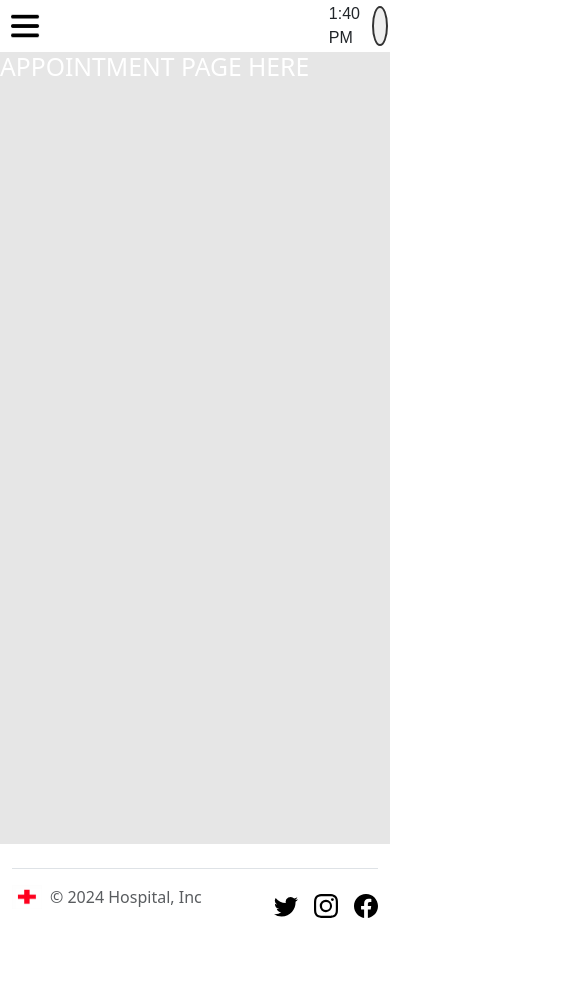
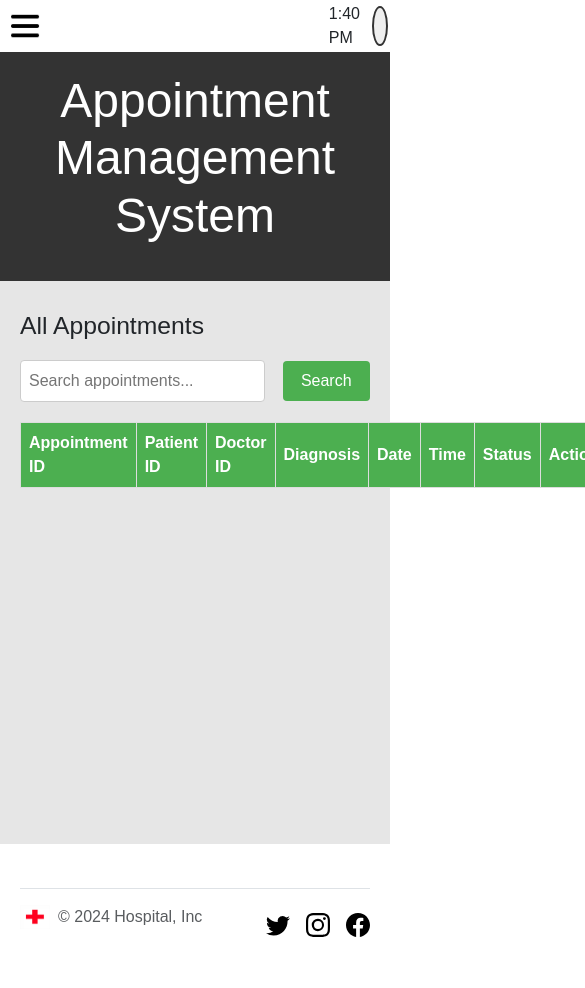
Before and after one commit to kazmisohail/HospitalAdmin, a plain HTML site: page htmlpages/appointment.html in a window 390 px wide. Shown: the top 988 px of the page, 585 px wide, since content can reach past the window. Before the commit the page ends 965 px from the top, so only its background shows below. Drawn offline with Linux system fonts and the light colour scheme.

Commit message:
mawiz wale pages added

```diff
--- /dev/null
+++ b/css/appointment.css
@@ -0,0 +1,66 @@
+/* CSS styles for the layout */
+body {
+    font-family: Arial, sans-serif;
+    margin: 0;
+    padding: 0;
+}
+
+header {
+    background-color: #333;
+    color: #fff;
+    padding: 20px;
+    text-align: center;
+}
+
+.container {
+    margin: 20px auto;
+    max-width: 800px;
+    padding: 0 20px;
+}
+
+h2 {
+    margin-top: 30px;
+}
+
+form {
+    margin-top: 20px;
+    display: flex;
+    justify-content: space-between;
+    align-items: center;
+}
+
+input[type="text"] {
+    width: 70%;
+    padding: 8px;
+    border: 1px solid #ccc;
+    border-radius: 4px;
+    box-sizing: border-box;
+}
+
+input[type="submit"] {
+    width: 25%;
+    padding: 8px;
+    background-color: #4CAF50;
+    color: white;
+    border: none;
+    border-radius: 4px;
+    cursor: pointer;
+}
+
+table {
+    width: 100%;
+    border-collapse: collapse;
+    margin-top: 20px;
+}
+
+th,
+td {
+    border: 1px solid #ddd;
+    padding: 8px;
+    text-align: left;
+}
+
+th {
+    background-color: #4CAF50;
+    color: white;
+}
--- /dev/null
+++ b/css/doctors.css
@@ -0,0 +1,56 @@
+ /* CSS styles for the layout */
+ body {
+    font-family: Arial, sans-serif;
+    margin: 0;
+    padding: 0;
+}
+header {
+    background-color: #333;
+    color: #fff;
+    padding: 20px;
+    text-align: center;
+}
+.container {
+    margin: 20px auto;
+    max-width: 800px;
+    padding: 0 20px;
+}
+h2 {
+    margin-top: 30px;
+}
+form {
+    margin-top: 20px;
+    display: flex;
+    justify-content: space-between;
+    align-items: center;
+}
+input[type="text"] {
+    width: 70%;
+    padding: 8px;
+    border: 1px solid #ccc;
+    border-radius: 4px;
+    box-sizing: border-box;
+}
+input[type="submit"] {
+    width: 25%;
+    padding: 8px;
+    background-color: #4CAF50;
+    color: white;
+    border: none;
+    border-radius: 4px;
+    cursor: pointer;
+}
+table {
+    width: 100%;
+    border-collapse: collapse;
+    margin-top: 20px;
+}
+th, td {
+    border: 1px solid #ddd;
+    padding: 8px;
+    text-align: left;
+}
+th {
+    background-color: #4CAF50;
+    color: white;
+}
--- a/css/light-mode.css
+++ b/css/light-mode.css
@@ -48,7 +48,7 @@ body {
 }
 
 .notification-header {
-    background-color: #007bff;
+    background-color: #62aeff;
 }
 
 .card-1 {
--- /dev/null
+++ b/css/patients.css
@@ -0,0 +1,66 @@
+/* CSS styles for the layout */
+body {
+    font-family: Arial, sans-serif;
+    margin: 0;
+    padding: 0;
+}
+
+header {
+    background-color: #333;
+    color: #fff;
+    padding: 20px;
+    text-align: center;
+}
+
+.container {
+    margin: 20px auto;
+    max-width: 800px;
+    padding: 0 20px;
+}
+
+h2 {
+    margin-top: 30px;
+}
+
+form {
+    margin-top: 20px;
+    display: flex;
+    justify-content: space-between;
+    align-items: center;
+}
+
+input[type="text"] {
+    width: 70%;
+    padding: 8px;
+    border: 1px solid #ccc;
+    border-radius: 4px;
+    box-sizing: border-box;
+}
+
+input[type="submit"] {
+    width: 25%;
+    padding: 8px;
+    background-color: #4CAF50;
+    color: white;
+    border: none;
+    border-radius: 4px;
+    cursor: pointer;
+}
+
+table {
+    width: 100%;
+    border-collapse: collapse;
+    margin-top: 20px;
+}
+
+th,
+td {
+    border: 1px solid #ddd;
+    padding: 8px;
+    text-align: left;
+}
+
+th {
+    background-color: #4CAF50;
+    color: white;
+}
--- a/htmlpages/appointment.html
+++ b/htmlpages/appointment.html
@@ -15,10 +15,8 @@
     <link rel="stylesheet" href="../css/nav.css">
     <link rel="stylesheet" href="../css/menu.css">
     <link rel="stylesheet" href="../css/notification.css">
-    <link rel="stylesheet" href="../css/cards.css">
-    <link rel="stylesheet" href="../css/table.css">
-    <link rel="stylesheet" href="../css/control.css">
     <link rel="stylesheet" href="../css/settings.css">
+    <link rel="stylesheet" href="../css/appointment.css">
     <link id="themeStylesheet" rel="stylesheet" href="../css/light-mode.css">
 </head>
 
@@ -136,8 +134,29 @@
                 </div>
             </div>
 
-            <h2 class="text-white">APPOINTMENT PAGE HERE</h2>
-            <!-- WORK HERE -->
+            <header>
+                <h1>Appointment Management System</h1>
+            </header>
+            <div class="container">
+                <h2>All Appointments</h2>
+                <form id="searchForm">
+                    <input type="text" id="searchInput" placeholder="Search appointments...">
+                    <input type="submit" value="Search">
+                </form>
+                <table id="appointmentTable">
+                    <tr>
+                        <th>Appointment ID</th>
+                        <th>Patient ID</th>
+                        <th>Doctor ID</th>
+                        <th>Diagnosis</th>
+                        <th>Date</th>
+                        <th>Time</th>
+                        <th>Status</th>
+                        <th>Actions</th>
+                    </tr>
+                    <!-- Appointment data will be dynamically inserted here -->
+                </table>
+            </div>
 
         </div>
 
--- a/js/dashboard.js
+++ b/js/dashboard.js
@@ -1,3 +1,6 @@
+let menuState = localStorage.getItem('menuState') || "0";
+let viewMode = localStorage.getItem('viewMode') || "0";
+
 // Function to open a specific tab
 function openTab(evt, tabName) {
     var i, tabcontent, tablinks;
@@ -16,14 +19,10 @@ function openTab(evt, tabName) {
     evt.currentTarget.className += " active";
 }
 
-// Open default tab on page load
-document.getElementById("defaultOpen").click();
-
+// For all pages
 function home() {
     window.location.href = './dashboard.html';
 }
-
-// For all pages
 function doctors() {
     window.location.href = './doctors.html';
 }
@@ -45,21 +44,16 @@ function toggleMenu() {
     var menu = document.getElementById("side-menu");
     menu.classList.toggle("open");
 
-    const menuState = sideMenu.classList.contains('open') ? 'open' : 'closed';
+    if (menu.classList.contains('open')) {
+        console.log("menu state changed to 1")
+        menuState = "1";
+    } else {
+        console.log("menu state changed to 0")
+        menuState = "0";
+    }
+
     localStorage.setItem('menuState', menuState);
 }
-
-
-document.addEventListener('DOMContentLoaded', function () {
-    const menuState = localStorage.getItem('menuState');
-    const sideMenu = document.getElementById('side-menu');
-
-    if (menuState === 'open') {
-        sideMenu.classList.add('open');
-    }
-});
-
-
 
 function addTask() {
     var table = document.getElementById("todo").getElementsByTagName('tbody')[0];
@@ -81,12 +75,6 @@ function updateTime() {
     hours = hours % 12 || 12; // Convert hours to 12-hour format
     const timeString = `${hours}:${minutes} ${amPm}`;
     document.getElementById('time').textContent = timeString;
-
-    const year = now.getFullYear();
-    const month = String(now.getMonth() + 1).padStart(2, '0');
-    const day = String(now.getDate()).padStart(2, '0');
-    const dateString = `${day}-${month}-${year}`;
-    document.getElementById('date').textContent = dateString;
 }
 
 function openPanel() {
@@ -161,7 +149,46 @@ function toggleTheme() {
 
     if (currentHref.includes('light-mode')) {
         themeStylesheet.setAttribute('href', '../css/dark-mode.css?v=' + new Date().getTime());
+        viewMode="1";
+        console.log("dark-mode status changed: onn")
     } else {
         themeStylesheet.setAttribute('href', '../css/light-mode.css?v=' + new Date().getTime());
+        console.log("dark-mode status changed: off")
+        viewMode="0";
     }
+
+    localStorage.setItem('viewMode', viewMode);
 }
+
+//functions that are statics
+
+
+
+
+document.addEventListener('DOMContentLoaded', function () {
+    console.log("Page Opened");
+    setInterval(updateTime, 1000);
+    updateTime();
+
+    var menu = document.getElementById("side-menu")
+    const themeStylesheet = document.getElementById('themeStylesheet');
+
+    if (menuState === "1") {
+        console.log("menustate is 1")
+        menu.classList.add("open");
+    }
+
+    else{
+        console.log("menustate is 0")
+    }
+
+    if (viewMode === "1") {
+        console.log("dark mode status : onn")
+        themeStylesheet.setAttribute('href', '../css/dark-mode.css?v=' + new Date().getTime());
+    }
+
+    else{
+        console.log("dark mode status: off")
+    }
+
+});
```
Also changed, not shown: htmlpages/dashboard.html (+24 -20 lines), htmlpages/doctors.html (+20 -5 lines), htmlpages/patients.html (+22 -4 lines), js/appointment.js (added, +67 -0 lines), js/doctors.js (added, +66 -0 lines), js/patients.js (added, +66 -0 lines), js/tempCodeRunnerFile.js (added, +13 -0 lines).
